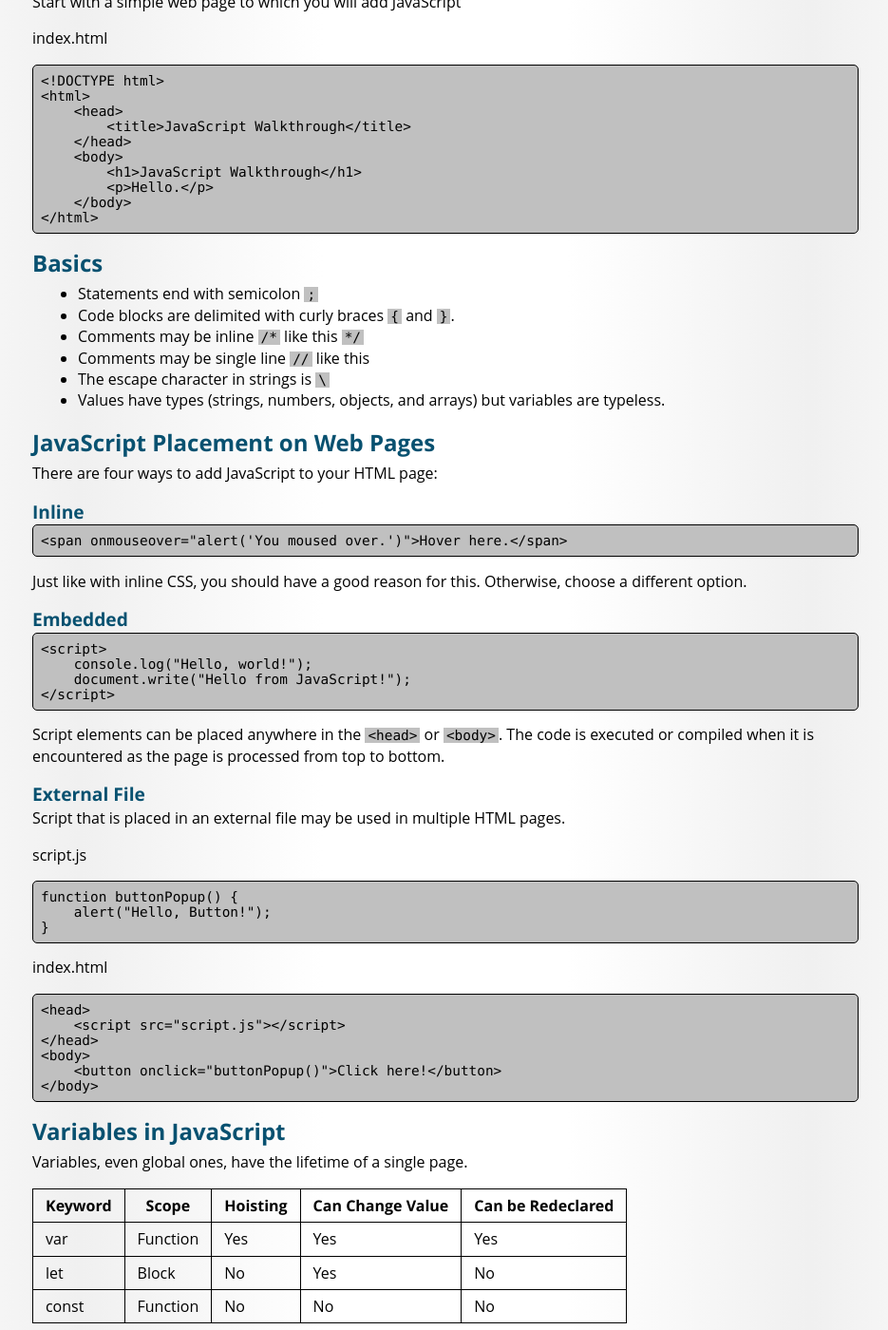
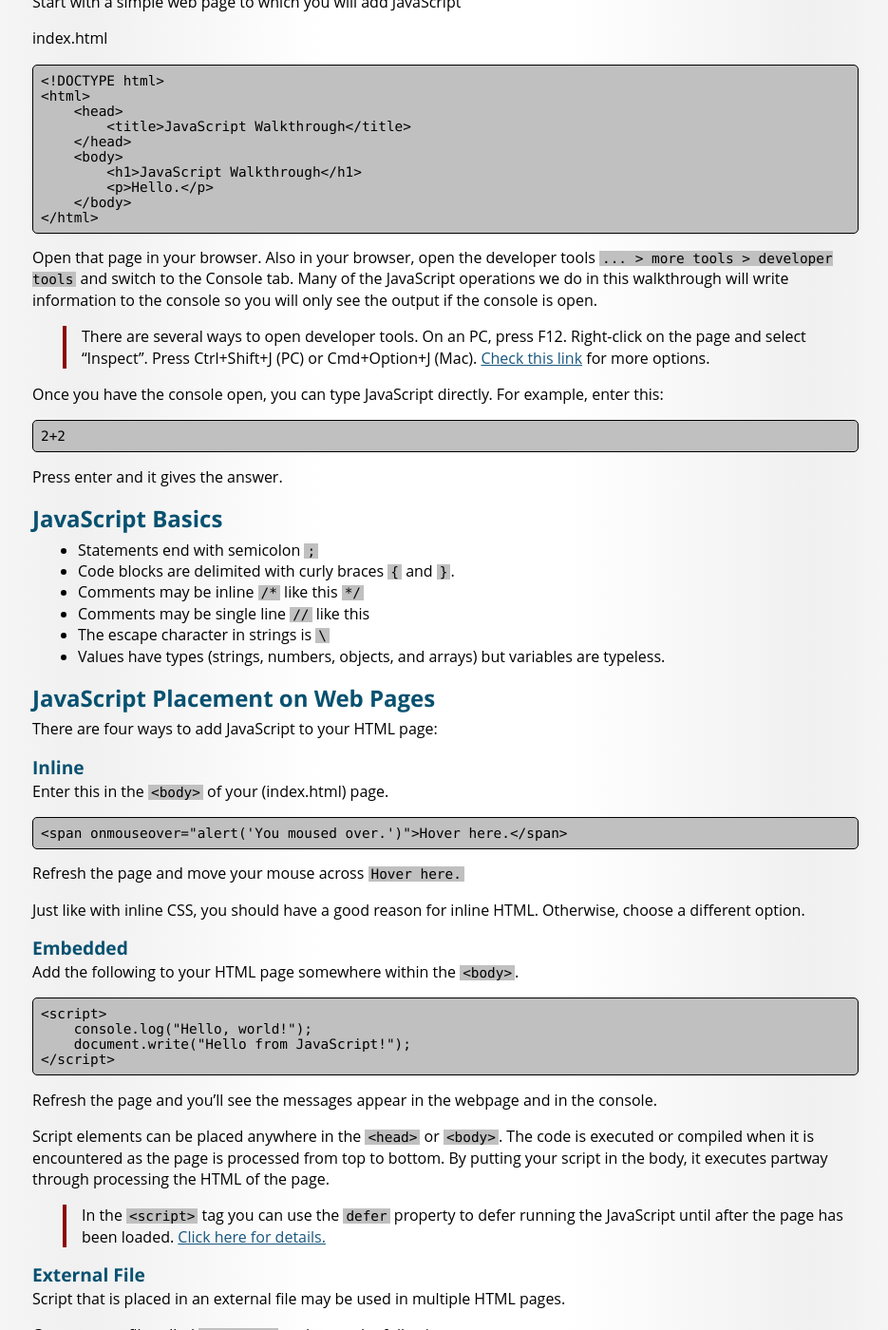
Before and after one commit to BYU-ITC-210/BYU-ITC-210.github.io, a Jekyll site: the page built from walkthrough/IntroToJavaScript.md, in a window 1280 px wide and 1400 px high, scrolled down 421 px. Shown: the whole window at 95% size, without its empty margins (171-1106 px from the left). Built offline with Jekyll 4.4.1, drawn with Linux system fonts in a browser that asks for light colours; some web fonts are replaced; some of the changed text lies outside the part shown.

Commit message:
Update JavaScript walkthrough.

````diff
--- a/walkthrough/IntroToJavaScript.md
+++ b/walkthrough/IntroToJavaScript.md
@@ -29,7 +29,19 @@ index.html
 </html>
 ```
 
-## Basics
+Open that page in your browser. Also in your browser, open the developer tools `... > more tools > developer tools` and switch to the Console tab. Many of the JavaScript operations we do in this walkthrough will write information to the console so you will only see the output if the console is open.
+
+> There are several ways to open developer tools. On an PC, press F12. Right-click on the page and select "Inspect". Press Ctrl+Shift+J (PC) or Cmd+Option+J (Mac). [Check this link](https://developer.chrome.com/docs/devtools/open/) for more options.
+
+Once you have the console open, you can type JavaScript directly. For example, enter this:
+
+```js
+2+2
+```
+
+Press enter and it gives the answer.
+
+## JavaScript Basics
 
 * Statements end with semicolon `;`
 * Code blocks are delimited with curly braces `{` and `}`.
@@ -44,13 +56,19 @@ There are four ways to add JavaScript to your HTML page:
 
 ### Inline
 
+Enter this in the `<body>` of your (index.html) page.
+
 ```html
 <span onmouseover="alert('You moused over.')">Hover here.</span>
 ```
 
-Just like with inline CSS, you should have a good reason for this. Otherwise, choose a different option.
+Refresh the page and move your mouse across `Hover here.`
+
+Just like with inline CSS, you should have a good reason for inline HTML. Otherwise, choose a different option.
 
 ### Embedded
+
+Add the following to your HTML page somewhere within the `<body>`.
 
 ```html
 <script>
@@ -59,10 +77,16 @@ Just like with inline CSS, you should have a good reason for this. Otherwise, ch
 </script>
 ```
 
-Script elements can be placed anywhere in the `<head>` or `<body>`. The code is executed or compiled when it is encountered as the page is processed from top to bottom.
+Refresh the page and you'll see the messages appear in the webpage and in the console.
+
+Script elements can be placed anywhere in the `<head>` or `<body>`. The code is executed or compiled when it is encountered as the page is processed from top to bottom. By putting your script in the body, it executes partway through processing the HTML of the page.
+
+> In the `<script>` tag you can use the `defer` property to defer running the JavaScript until after the page has been loaded. [Click here for details.](https://www.w3schools.com/tags/att_script_defer.asp)
 
 ### External File
 Script that is placed in an external file may be used in multiple HTML pages.
+
+Create a new file called `script.js` and enter the following:
 
 script.js
 ```js
@@ -70,6 +94,8 @@ function buttonPopup() {
     alert("Hello, Button!");
 }
 ```
+
+Then add the following to your page:
 
 index.html
 ```html
@@ -80,6 +106,8 @@ index.html
     <button onclick="buttonPopup()">Click here!</button>
 </body>
 ```
+
+Refresh the page and then click on the button.
 
 ## Variables in JavaScript
 
@@ -92,10 +120,12 @@ Variables, even global ones, have the lifetime of a single page.
 <tr><td>const</td><td>Function</td><td>No</td><td>No</td><td>No</td></tr>
 </table>
 
+**For each of the following scripts, enter the script into your `script.js` file and then refresh the page to see the output in the console.**
+
 This works:
 ```js
-function sample(isNumber) {
-    if (typeof(isNumber) == "number") {
+function isNumber(sample) {
+    if (typeof(sample) == "number") {
         var t = "Number";
     }
     else {
@@ -122,13 +155,41 @@ function sample(isNumber) {
     // Error because "t" is out of scope
     console.log(t);
 }
+
+isNumber(5);
+isNumber("comb");
 ```
+
+When JavaScript generates an error, the browser stops executing at that point. So, we must the fix the code before proceeding.
+
+This is better:
+```js
+function isNumber(sample) {
+    let t;
+    if (typeof(sample) == "number") {
+        t = "Number";
+    }
+    else {
+        // OK because different scope
+        t = "String";
+    }
+
+    // Error because "t" is out of scope
+    console.log(t);
+}
+
+isNumber(5);
+isNumber("comb");
+```
+
 
 > Using the newer keywords, `let` and `const` offers better protection against programming errors because they limit the scope of variables.
 
 If you simply assign a value to a variable, without defining it, JavaScript will create a global variable of that name and assign a value. Even if the assignment is inside a function it will still create a global variable.
 
-```
+Try this:
+
+```js
 function globalTest() {
     globalValue = 42;
 }
@@ -258,12 +319,16 @@ myObject = {
         console.log(this.favoriteColor);
     }
 };
+
+myObject.reportColor();
 ```
 
 You can add properties to an existing object.
 
 ```js
 myObject.slogan = "The Brave";
+
+console.log(myObject);
 ```
 
 You can add methods to existing objects.
@@ -279,13 +344,21 @@ myObject.changeColor = function() {
 }
 ```
 
+Now test that:
+
+```js
+myObject.reportColor();
+myObject.changeColor();
+myObject.reportColor();
+```
+
 ## Global Objects
 The browser defines several global objects. The most important are:
 
 * [window](https://www.w3schools.com/js/js_window.asp): The browser window in which your page is displayed.
 * [document](https://www.w3schools.com/js/js_htmldom_document.asp): The HTML document represented by your page.
 
-Each of these has properties, methods and events that are useful to access from JavaScript.
+Each of these has properties, methods and events that are useful to access from JavaScript. In the next lesson and walkthrough we will use `window` and `document` a lot.
 
 ## Events
 
````
Also changed, not shown: other parts of walkthrough/IntroToJavaScript.md (+6 -3 lines).
